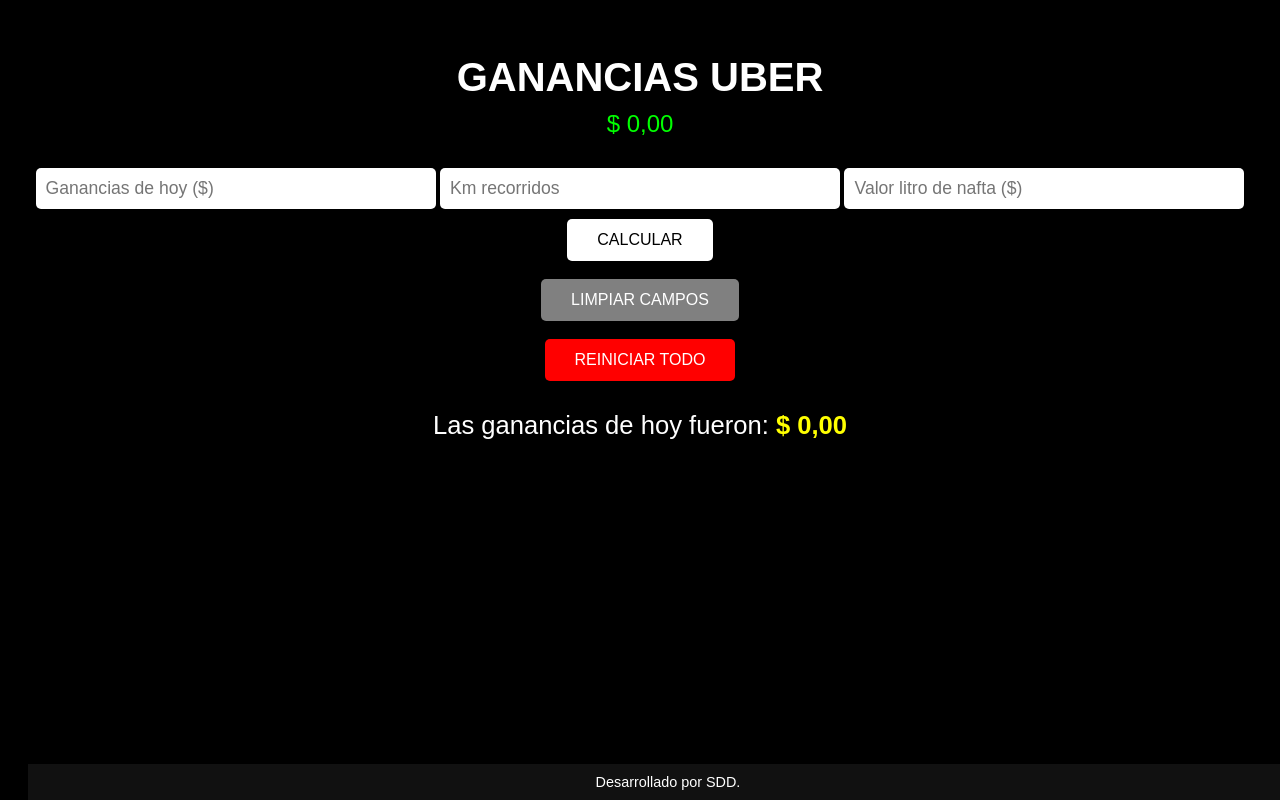
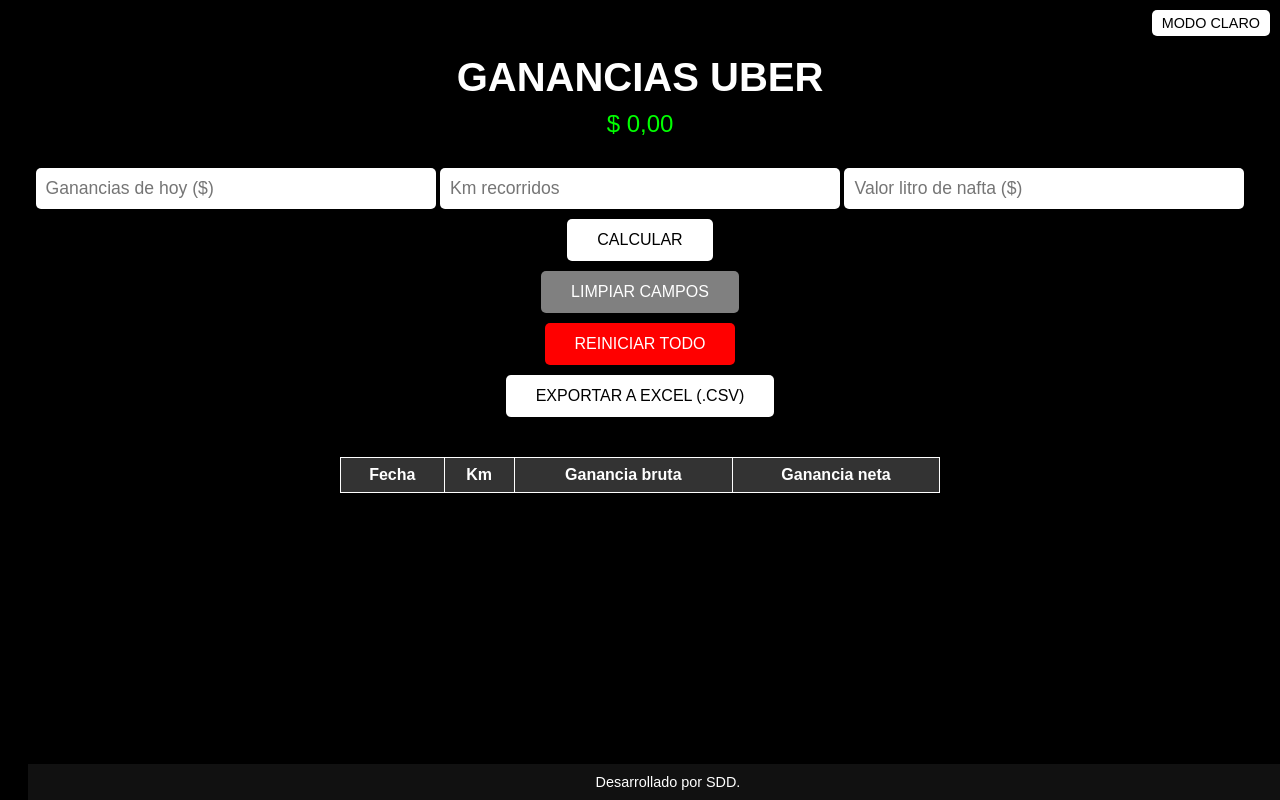
Before and after one commit to sergiolplp/Uber-control, a plain HTML site: page index.html in a window 1280 px wide. Both pictures are taken after typing "Sample", "Sample", "Sample" into the empty fields and a click on the button "CALCULAR". Drawn offline with Linux system fonts and the light colour scheme.

Commit message:
Actualizar index.html

```diff
--- a/index.html
+++ b/index.html
@@ -11,6 +11,7 @@
       font-family: 'Fredoka', sans-serif;
       text-align: center;
       padding: 20px;
+      transition: background-color 0.5s, color 0.5s;
     }
 
     h1 {
@@ -44,6 +45,12 @@
     .resultado {
       margin-top: 30px;
       font-size: 1.6em;
+      opacity: 0;
+      transition: opacity 0.5s ease-in;
+    }
+
+    .resultado.mostrar {
+      opacity: 1;
     }
 
     .resultado span {
@@ -59,6 +66,33 @@
       background-color: white;
       color: black;
       cursor: pointer;
+      margin-bottom: 10px;
+    }
+
+    #historial {
+      margin-top: 30px;
+      width: 100%;
+      max-width: 600px;
+      margin-left: auto;
+      margin-right: auto;
+      border-collapse: collapse;
+    }
+
+    #historial th, #historial td {
+      border: 1px solid white;
+      padding: 8px;
+    }
+
+    #historial th {
+      background-color: #333;
+    }
+
+    #toggleMode {
+      position: absolute;
+      top: 10px;
+      right: 10px;
+      padding: 5px 10px;
+      font-size: 0.9em;
     }
 
     footer {
@@ -73,28 +107,41 @@
   </style>
 </head>
 <body>
+  <button id="toggleMode" onclick="toggleModo()">MODO CLARO</button>
+
   <h1>GANANCIAS UBER</h1>
   <div class="subtitulo" id="acumuladoMes">$0</div>
   <div class="mes-anterior" id="mesAnterior"></div>
 
-  <input type="text" id="gananciaHoy" placeholder="Ganancias de hoy ($)" onblur="formatearGanancia()">
-  <input type="text" id="kmRecorridos" placeholder="Km recorridos" onblur="formatearKm()">
-  <input type="text" id="valorNafta" placeholder="Valor litro de nafta ($)" onblur="formatearNafta()">
+  <input type="text" id="gananciaHoy" placeholder="Ganancias de hoy ($)" onblur="formatearGanancia()" oninput="soloNumerosConComa(this)">
+  <input type="text" id="kmRecorridos" placeholder="Km recorridos" onblur="formatearKm()" oninput="soloNumeros(this)">
+  <input type="text" id="valorNafta" placeholder="Valor litro de nafta ($)" onblur="formatearNafta()" oninput="soloNumerosConComa(this)">
 
   <br>
-  <button onclick="calcularGanancia()">CALCULAR</button>
-  <br><br>
-  <button onclick="limpiarCampos()" style="background-color: gray; color: white;">LIMPIAR CAMPOS</button>
-  <br><br>
-  <button onclick="reiniciarTodo()" style="background-color: red; color: white;">REINICIAR TODO</button>
+  <button onclick="calcularGanancia()">CALCULAR</button><br>
+  <button onclick="limpiarCampos()" style="background-color: gray; color: white;">LIMPIAR CAMPOS</button><br>
+  <button onclick="reiniciarTodo()" style="background-color: red; color: white;">REINICIAR TODO</button><br>
+  <button onclick="exportarCSV()">EXPORTAR A EXCEL (.CSV)</button>
 
   <div class="resultado" id="resultado"></div>
+
+  <table id="historial" style="display:none;">
+    <thead>
+      <tr><th>Fecha</th><th>Km</th><th>Ganancia bruta</th><th>Ganancia neta</th></tr>
+    </thead>
+    <tbody id="historialBody"></tbody>
+  </table>
 
   <footer>Desarrollado por SDD.</footer>
 
   <script>
     let acumuladoMes = localStorage.getItem("acumuladoMes") ? parseFloat(localStorage.getItem("acumuladoMes")) : 0;
-    let mesGuardado = localStorage.getItem("mesGuardado") || new Date().getMonth();
+    let mesGuardado = localStorage.getItem("mesGuardado") || obtenerMesActual();
+
+    function obtenerMesActual() {
+      const hoy = new Date();
+      return hoy.getFullYear() + '-' + (hoy.getMonth() + 1);
+    }
 
     function formatearPesos(valor) {
       return valor.toLocaleString("es-AR", {
@@ -110,16 +157,19 @@
       const km = parseFloat(document.getElementById("kmRecorridos").value.replace(/[^\d]/g, "")) || 0;
       const valorNafta = parseFloat(document.getElementById("valorNafta").value.replace(/[^\d,.-]/g, "").replace(",", ".")) || 0;
 
-      const consumoLitros = km * 0.08; // 8 litros cada 100 km
+      if (!gananciaHoy || !km || !valorNafta) {
+        alert("Por favor completá todos los campos con valores válidos.");
+        return;
+      }
+
+      const consumoLitros = km * 0.08;
       const costoCombustible = consumoLitros * valorNafta;
       const gananciaNeta = gananciaHoy - costoCombustible;
 
-      // Mostrar resultado
-      document.getElementById("resultado").innerHTML = `Las ganancias de hoy fueron: <span>${formatearPesos(gananciaNeta)}</span>`;
+      document.getElementById("resultado").innerHTML = `✔️ Las ganancias de hoy fueron: <span>${formatearPesos(gananciaNeta)}</span>`;
+      document.getElementById("resultado").classList.add("mostrar");
 
-      const mesActual = new Date().getMonth();
-
-      // Si cambió el mes, guardar acumulado anterior
+      const mesActual = obtenerMesActual();
       if (mesActual != mesGuardado) {
         localStorage.setItem("mesAnterior", acumuladoMes);
         acumuladoMes = 0;
@@ -127,17 +177,49 @@
         localStorage.setItem("mesGuardado", mesActual);
       }
 
-      // Actualizar acumulado y guardar
       acumuladoMes += gananciaNeta;
       localStorage.setItem("acumuladoMes", acumuladoMes);
 
-      // Mostrar acumulado y mes anterior
       document.getElementById("acumuladoMes").textContent = formatearPesos(acumuladoMes);
-
       const mesAnterior = localStorage.getItem("mesAnterior");
       if (mesAnterior) {
         document.getElementById("mesAnterior").textContent = `Mes anterior: ${formatearPesos(parseFloat(mesAnterior))}`;
       }
+
+      const hoy = new Date().toLocaleDateString();
+      const historial = JSON.parse(localStorage.getItem("historial")) || [];
+      historial.push({ fecha: hoy, km, bruta: gananciaHoy, neta: gananciaNeta });
+      localStorage.setItem("historial", JSON.stringify(historial));
+      mostrarHistorial();
+    }
+
+    function mostrarHistorial() {
+      const historial = JSON.parse(localStorage.getItem("historial")) || [];
+      const tbody = document.getElementById("historialBody");
+      tbody.innerHTML = "";
+      historial.forEach(item => {
+        const tr = document.createElement("tr");
+        tr.innerHTML = `<td>${item.fecha}</td><td>${item.km} km</td><td>${formatearPesos(item.bruta)}</td><td>${formatearPesos(item.neta)}</td>`;
+        tbody.appendChild(tr);
+      });
+      document.getElementById("historial").style.display = "table";
+    }
+
+    function exportarCSV() {
+      const historial = JSON.parse(localStorage.getItem("historial")) || [];
+      if (historial.length === 0) return alert("No hay datos para exportar.");
+      let csv = "Fecha,Km,Ganancia bruta,Ganancia neta\n";
+      historial.forEach(item => {
+        csv += `${item.fecha},${item.km},${item.bruta},${item.neta}\n`;
+      });
+      const blob = new Blob([csv], { type: "text/csv;charset=utf-8;" });
+      const url = URL.createObjectURL(blob);
+      const link = document.createElement("a");
+      link.href = url;
+      link.setAttribute("download", "historial_uber.csv");
+      document.body.appendChild(link);
+      link.click();
+      document.body.removeChild(link);
     }
 
     function limpiarCampos() {
@@ -146,22 +228,20 @@
         document.getElementById("kmRecorridos").value = "";
         document.getElementById("valorNafta").value = "";
         document.getElementById("resultado").textContent = "";
+        document.getElementById("resultado").classList.remove("mostrar");
       }
     }
 
     function reiniciarTodo() {
-      if (confirm("¿Estás seguro de que querés reiniciar todo? Se borrará el acumulado del mes y el mes anterior.")) {
-        localStorage.removeItem("acumuladoMes");
-        localStorage.removeItem("mesAnterior");
-        localStorage.removeItem("mesGuardado");
-
+      if (confirm("¿Estás seguro de que querés reiniciar todo?")) {
+        localStorage.clear();
         acumuladoMes = 0;
-        mesGuardado = new Date().getMonth();
-
+        mesGuardado = obtenerMesActual();
         document.getElementById("acumuladoMes").textContent = "$0";
         document.getElementById("mesAnterior").textContent = "";
         document.getElementById("resultado").textContent = "";
-
+        document.getElementById("resultado").classList.remove("mostrar");
+        document.getElementById("historial").style.display = "none";
         limpiarCampos();
       }
     }
@@ -196,12 +276,34 @@
       }
     }
 
-    // Mostrar acumulado y mes anterior al cargar
+    function soloNumeros(input) {
+      input.value = input.value.replace(/[^\d]/g, "");
+    }
+
+    function soloNumerosConComa(input) {
+      input.value = input.value.replace(/[^\d,\\.]/g, "");
+    }
+
+    function toggleModo() {
+      const body = document.body;
+      if (body.style.backgroundColor === "white") {
+        body.style.backgroundColor = "#000";
+        body.style.color = "white";
+        document.getElementById("toggleMode").textContent = "MODO CLARO";
+      } else {
+        body.style.backgroundColor = "white";
+        body.style.color = "black";
+        document.getElementById("toggleMode").textContent = "MODO OSCURO";
+      }
+    }
+
+    // Inicializar
     document.getElementById("acumuladoMes").textContent = formatearPesos(acumuladoMes);
     const mesAnterior = localStorage.getItem("mesAnterior");
     if (mesAnterior) {
       document.getElementById("mesAnterior").textContent = `Mes anterior: ${formatearPesos(parseFloat(mesAnterior))}`;
     }
+    mostrarHistorial();
   </script>
 </body>
 </html>
```
